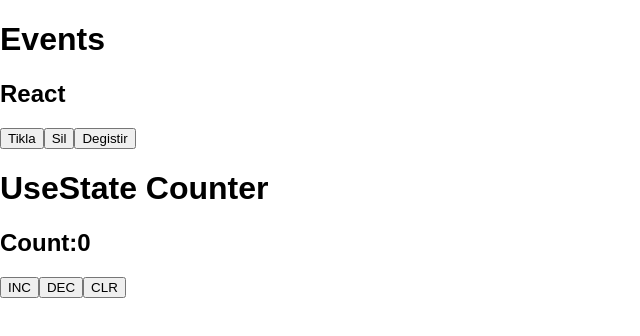
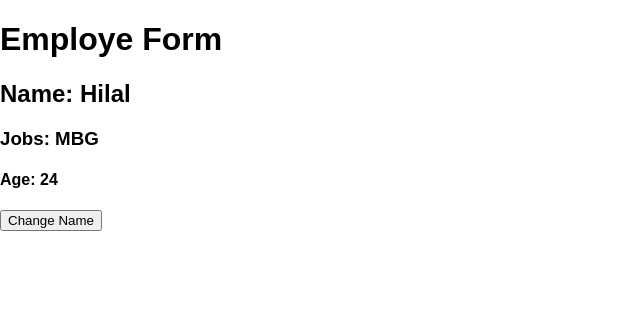
Before and after one commit to mhmtogt/Event-State-Bootstrap, a React (Create React App) app: page / in a window 1280 px wide. Shown: the top 336 px of the page, without its empty margins (0-640 px from the left). Built offline with nearby package versions, Linux system fonts and the light colour scheme.

Commit message:
all update

```diff
--- a/src/App.js
+++ b/src/App.js
@@ -1,12 +1,14 @@
 import React from "react";
-import Event from "./1-event/Event";
-import { UseStateCounter } from "./useState/UseStateCounter";
+import UseStateObject from "./useState/UseStateObject";
+// import Event from "./1-event/Event";
+// import { UseStateCounter } from "./useState/UseStateCounter";
 
 function App() {
   return (
     <div>
-      <Event />
-      <UseStateCounter />
+      {/* <Event />
+      <UseStateCounter /> */}
+      <UseStateObject />
     </div>
   );
 }
--- a/src/useState/UseStateCounter.jsx
+++ b/src/useState/UseStateCounter.jsx
@@ -1,6 +1,9 @@
 import React, { useState } from 'react'
 //   Normal javaScript kodu içerisinde çağırılımalıdır
 //  (custom hook'lar içerisinde bir hook çağırılabilir)
+
+// hooklar componentin en üstünde nested yani if for içinde olmicak şekilde tanımlanmalıdır top seviyede tanımlanması gerekir
+// bir hook react componentinin içinde kullanılır componentin dışında kullanılamaz js olsa bile
 
 export const UseStateCounter = () => {
 
@@ -16,6 +19,13 @@ export const UseStateCounter = () => {
     console.log(handleCount)
 
     }
+    const handleDec=()=>{
+      if(count>0){
+        setCount(count-1);
+      }else{
+        alert("counter cannot be negative")
+      }
+    }
 
 
 
@@ -27,7 +37,11 @@ export const UseStateCounter = () => {
         {/*Eğer setCount metodunu callback(arow fonc) ile yazmasak bu metot ilk açılıştan itibaren doğrudan çalışmış olur
            Bu durumda da count state'ini günceller , State güncellendiği içinde componenet re-render olur
            Re-render ise setCount araccılığı ile state'in güncellenmesine yol açar ve sonsuz döngüye girer*/}
-        <button onClick={()=>{count>0 &&   setCount(count-1)}}>DEC</button>
+
+        {/* <button onClick={()=>{count>0 &&   setCount(count-1)}}>DEC</button>           "ALTERNATİF YÖNTEM" */}
+
+
+        <button onClick={handleDec}>DEC</button>
         <button onClick={()=>{setCount(0 )}}>CLR</button>
 
     </div>
--- a/src/useState/UseStateObject.jsx
+++ b/src/useState/UseStateObject.jsx
@@ -2,10 +2,20 @@ import React, { useState } from 'react'
 
 const UseStateObject = () => {
 
-    const [name , setName] = useState("Ahmet")
-    const [jobs , setJobs] = useState("Developer")
-    const [age , setAge]   = useState(21)
+    // const [name , setName] = useState("Ahmet")
+    // const [jobs , setJobs] = useState("Developer")
+    // const [age , setAge]   = useState(21)
 
+
+    // Alta verilen değerleri obje haline getirdik ve sonunda virgül olmalı
+    const [person, setPerson] = useState({
+        name: "Hilal",
+        jobs:  "MBG",
+        age : 24,
+    })
+
+
+    const {name, jobs, age} = person; // state destructure yapıldı
   return (
     <div>
         <h1>Employe Form</h1>
@@ -13,9 +23,9 @@ const UseStateObject = () => {
         <h3>Jobs: {jobs}</h3>
         <h4>Age:  {age}</h4>
 
-        <button onClick={()=>setName("Mehmet")}>Change Name</button>
-        <button onClick={()=>setJobs("CTO")}>Change Name</button>
-        <button onClick={()=>setAge(29)}>Change Age</button>
+        <button onClick={()=>setPerson({...person, name: "Mehmet", jobs: "Developer" ,age: age+1})}>Change Name</button>
+        {/* <button onClick={()=>setJobs("CTO")}>Change Name</button>
+        <button onClick={()=>setAge(29)}>Change Age</button> */}
     </div>
   )
 }
```
